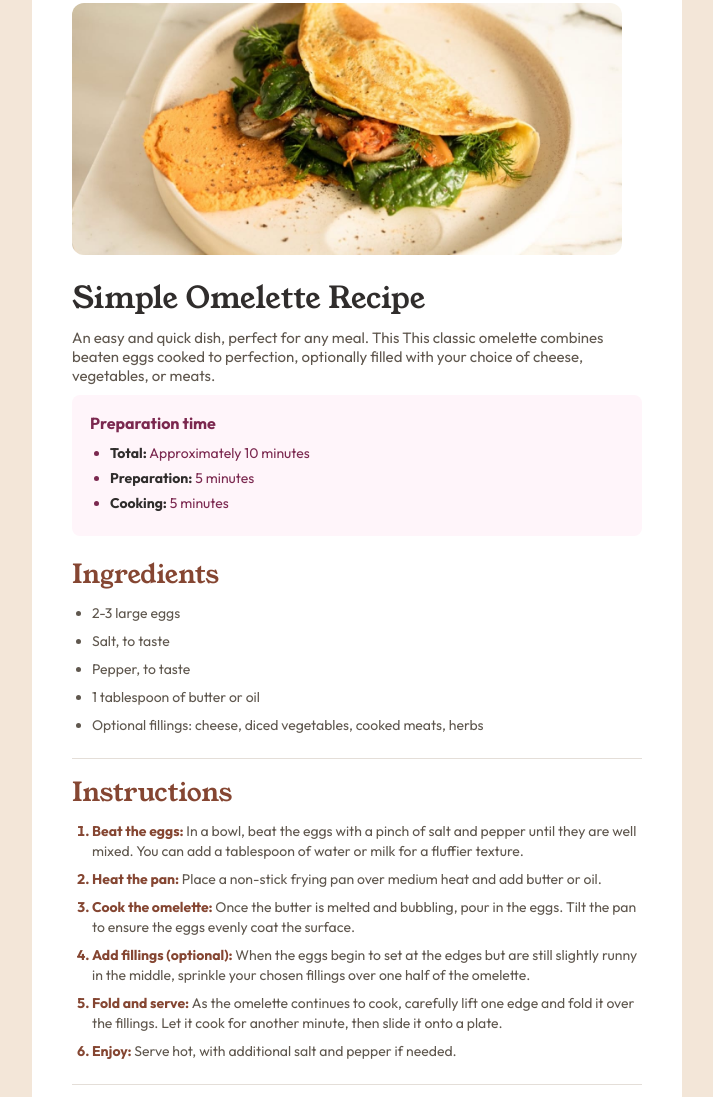
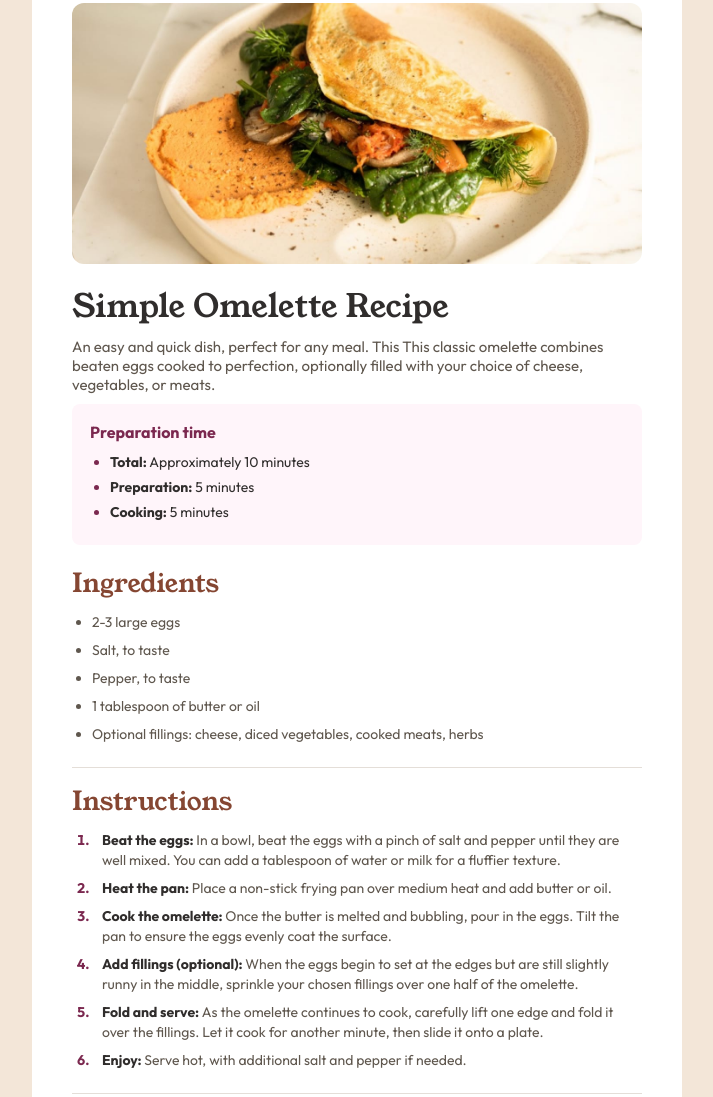
Before and after one commit to martalenartowicz/recipe-page-main, a plain HTML site: page index.html in a window 1280 px wide. Shown: the part 77-1174 px from the top of the page, without its empty margins (283-996 px from the left). Drawn offline with Linux system fonts and the light colour scheme.

Commit message:
add css marker in ol list, adding media

```diff
--- a/index.html
+++ b/index.html
@@ -3,13 +3,6 @@
   <head>
     <meta charset="UTF-8" />
     <meta name="viewport" content="width=device-width, initial-scale=1.0" />
-    <!-- displays site properly based on user's device -->
-    <link
-      rel="icon"
-      type="image/png"
-      sizes="32x32"
-      href="./assets/images/favicon-32x32.png"
-    />
     <link rel="stylesheet" href="style.css" />
     <title>Frontend Mentor | Recipe page</title>
   </head>
--- a/style.css
+++ b/style.css
@@ -5,7 +5,7 @@
 :root {
   --background: hsl(30, 54%, 90%);
   --container: hsl(0, 0%, 100%);
-  --dishTitle: hsl(24, 5%, 18%);
+  --bold: hsl(24, 5%, 18%);
   --titles: hsl(14, 45%, 36%);
   --text: hsl(30, 10%, 34%);
   --preparationBackground: hsl(330, 100%, 98%);
@@ -46,7 +46,7 @@ body {
 
 img[alt="Omelette"] {
   width: 100%;
-  max-width: 550px;
+  max-width: 600px;
   border-radius: 12px;
 }
 
@@ -55,9 +55,9 @@ h1 {
   font-weight: 400;
   font-style: normal;
   margin: 28px 0 15px 0;
-  font-size: 30px;
+  font-size: 32px;
   line-height: 30px;
-  color: var(--dishTitle);
+  color: var(--bold);
 }
 
 /* Preparation time section  */
@@ -80,11 +80,15 @@ h1 {
 .prep-list {
   font-size: 14px;
   line-height: 20px;
-  color: var(--preparationText);
+  color: var(--bold);
   padding-left: 20px;
 }
 .prep-list li {
   margin-bottom: 5px;
+}
+
+.prep-list li::marker {
+  color: var(--preparationText);
 }
 
 h3 {
@@ -124,19 +128,24 @@ h2 {
   line-height: 20px;
   padding-left: 20px;
   font-family: "Outfit", sans-serif;
-  color: var(--text);
   font-size: 14px;
 }
 
 .instructions ol {
   list-style-type: decimal;
-  color: var(--titles);
+  color: var(--bold);
   padding-left: 20px;
   font-weight: 700;
 }
 
 .instructions li {
   margin-bottom: 8px;
+  padding-inline-start: 10px;
+}
+
+.instructions li::marker {
+  color: var(--preparationText);
+  margin-right: 10px;
 }
 
 .instructions-list li span {
@@ -182,3 +191,11 @@ h2 {
 .attribution a {
   color: hsl(228, 45%, 44%);
 }
+
+@media (max-width: 375px) {
+  .container {
+    width: 100%;
+    border-radius: 0%;
+    margin: auto;
+  }
+}
```
